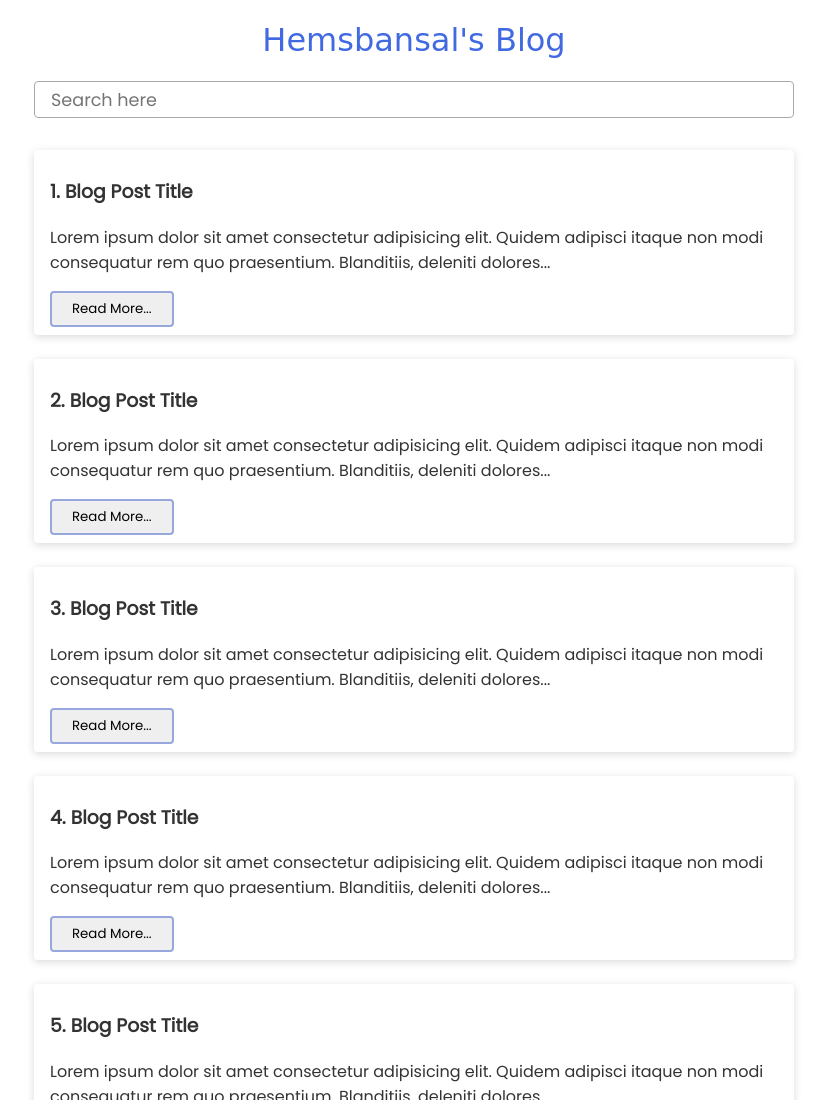
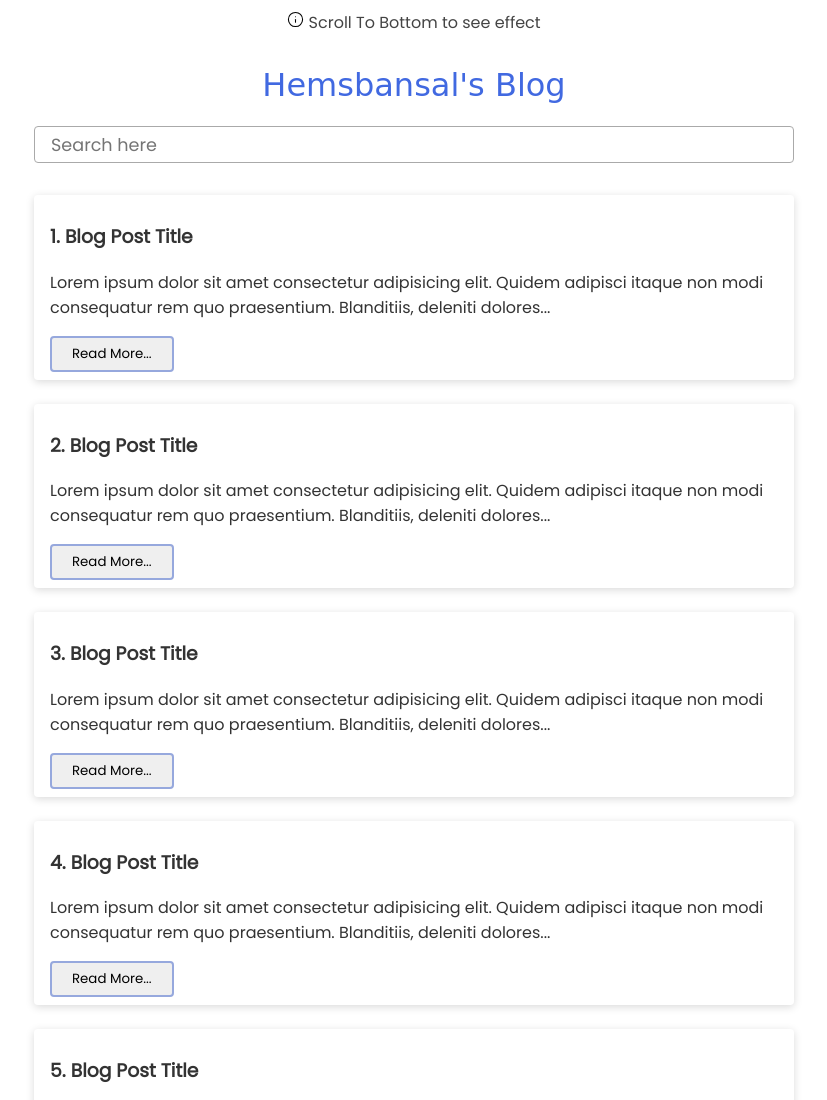
Before and after one commit to AviSharmaaa/Hacktoberfest_2021, a plain HTML site: page javascript/unlimited_scroll_js/index.html in a window 1280 px wide. Shown: the top 1100 px of the page, without its empty margins (226-1053 px from the left). Drawn offline with Linux system fonts and the light colour scheme; a web font is replaced by a local one.

Commit message:
Update index.html

```diff
--- a/javascript/unlimited_scroll_js/index.html
+++ b/javascript/unlimited_scroll_js/index.html
@@ -40,7 +40,10 @@
       font-family: 'Skranji', cursive;
       font-weight: 400;
     }
-
+.alerts{
+  color: #444;
+  padding: 10px;
+}
     .searchbox {
       width: 95%;
       font-size: 1.1rem;
@@ -119,6 +122,7 @@
 
 <body>
   <div class="app-page">
+    <div class="alerts"><svg xmlns="http://www.w3.org/2000/svg" width="17" height="17" viewBox="0 0 24 24" fill="none" stroke="#000000" stroke-width="1.5" stroke-linecap="round" stroke-linejoin="round"><circle cx="12" cy="12" r="10"></circle><line x1="12" y1="16" x2="12" y2="12"></line><line x1="12" y1="8" x2="12.01" y2="8"></line></svg> Scroll To Bottom to see effect</div>
     <h1>Hemsbansal's Blog</h1>
     <input onkeyup="searching()" type="text" class="searchbox" placeholder="Search here">
 
```
